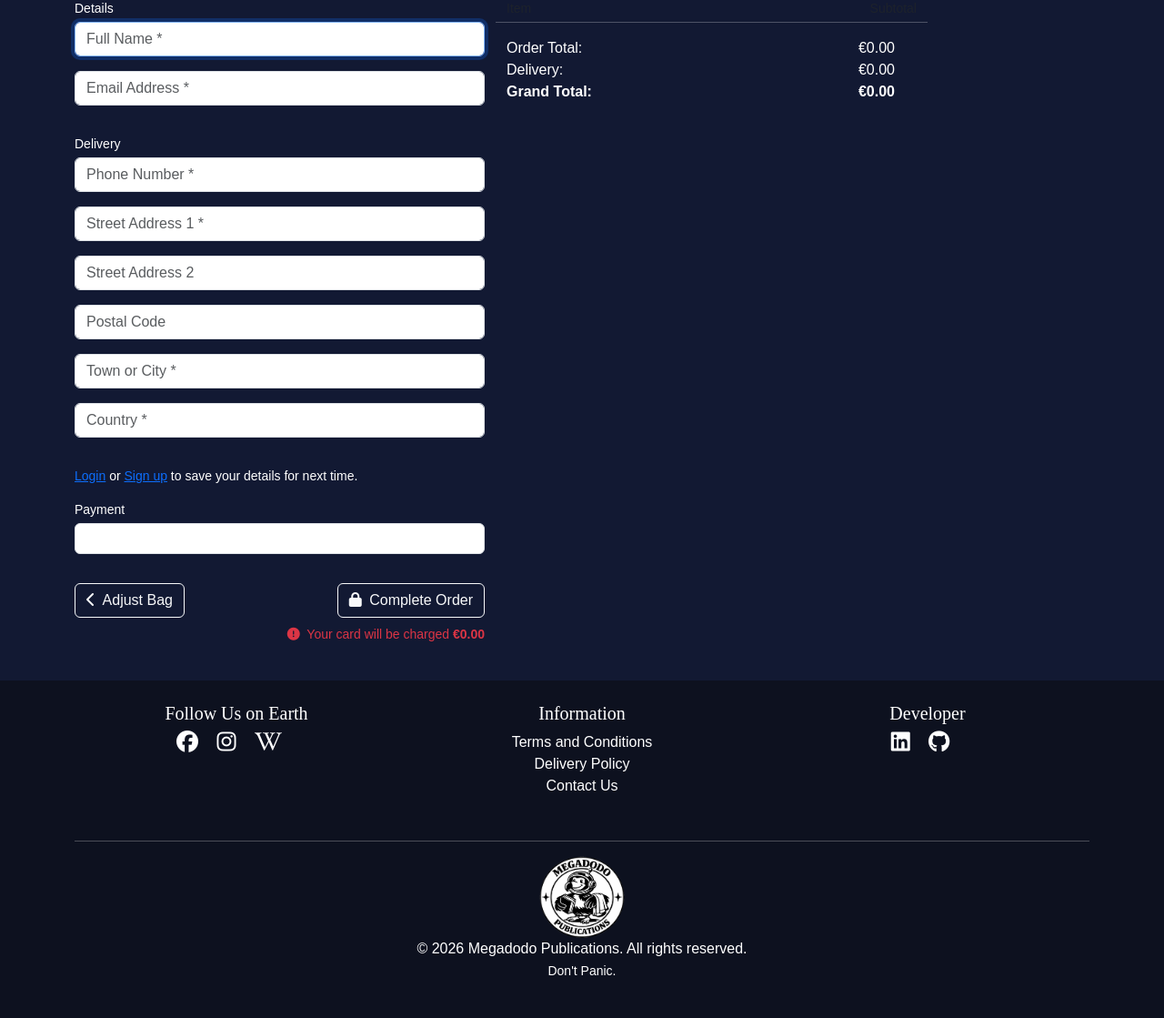
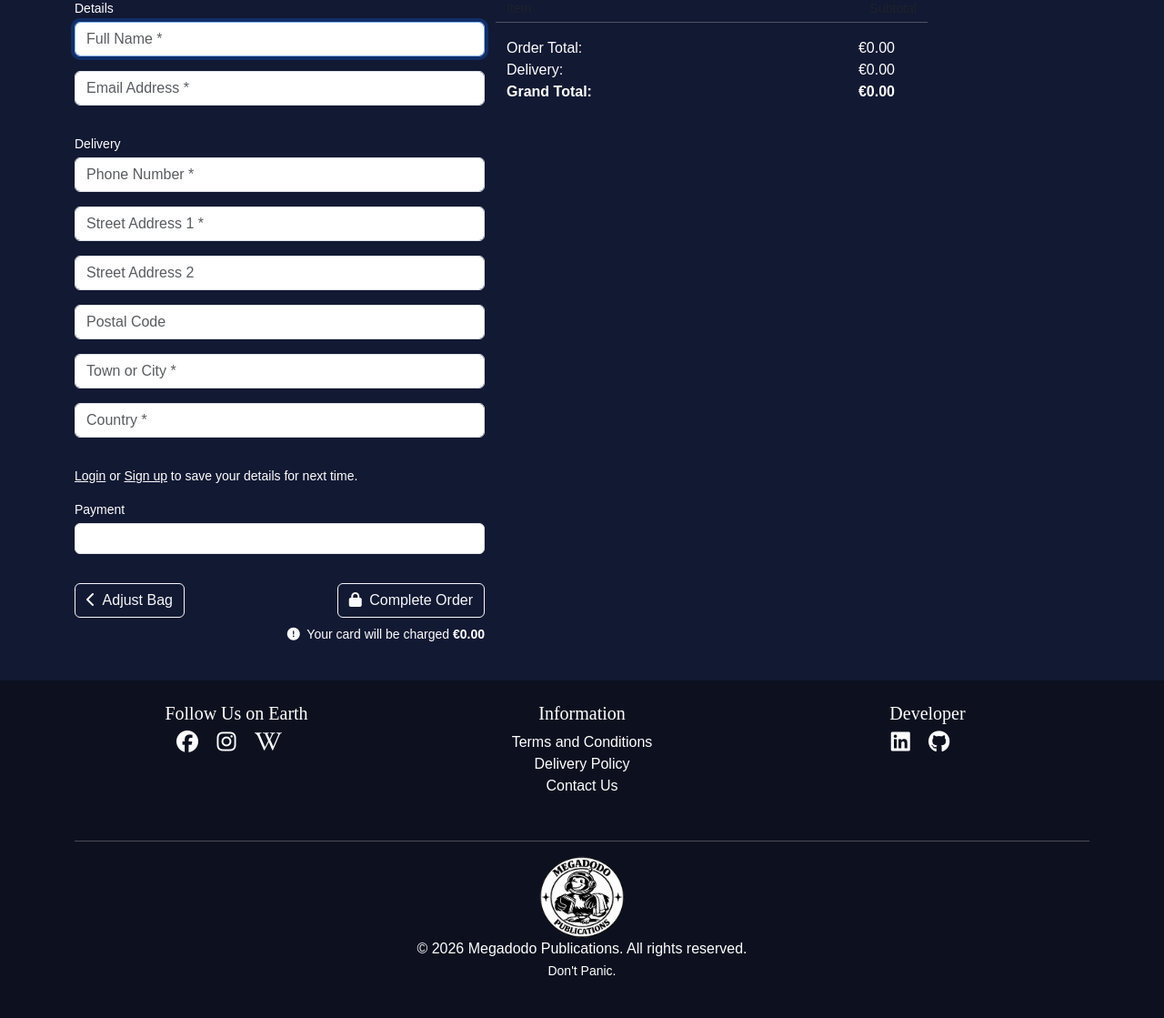
Before and after one commit to MrsmLisa/Megadodo-Publications, a Django app: template checkout/templates/checkout/checkout.html in a window 1280 px wide. Shown: the part 263-1382 px from the top of the page at 91% size. Run offline with Django 4.2, Linux system fonts and the light colour scheme; the template is opened without the code that fills it: values that come from a table or form of the project are taken from there, others are empty; parts of the project's set-up code (start-up, migrations or seed data) failed here and were passed over; some libraries are stand-ins or nearby versions; some web fonts are replaced.

Commit message:
Make small style changes and added images for readme

```diff
--- a/bag/templates/bag/bag.html
+++ b/bag/templates/bag/bag.html
@@ -69,7 +69,7 @@
             {% if free_delivery_delta > 0 %}
             <tr>
                 <td colspan="2">
-                    <p class="text-danger">Spend €{{ free_delivery_delta|floatformat:2 }} more for free delivery!</p>
+                    <p class="text-white">Spend €{{ free_delivery_delta|floatformat:2 }} more for free delivery!</p>
                 </td>
             </tr>
             {% endif %}
@@ -85,7 +85,7 @@
 
 {% else %}
 <div class="text-center mt-5">
-    <p>Your bag is empty. Don't panic – there are plenty of products to browse!</p>
+    <p class="text-white">Your bag is empty. Don't panic – there are plenty of products to browse!</p>
     <a href="{% url 'product_list' %}" class="btn btn-outline-light mt-2">Browse the Shop</a>
 </div>
 
--- a/checkout/templates/checkout/checkout.html
+++ b/checkout/templates/checkout/checkout.html
@@ -82,8 +82,8 @@
         </div>
         {% else %}
         <p class="small mt-2">
-            <a href="{% url 'account_login' %}">Login</a> or
-            <a href="{% url 'account_signup' %}">Sign up</a> to save your details for next time.
+            <a href="{% url 'account_login' %}" class="text-white">Login</a> or
+            <a href="{% url 'account_signup' %}" class="text-white">Sign up</a> to save your details for next time.
         </p>
         {% endif %}
         <fieldset class="mb-3">
@@ -102,7 +102,7 @@
                     <i class="fas fa-lock me-1"></i> Complete Order
                 </button>
             </div>
-            <p class="small text-danger mt-2 text-end">
+            <p class="small text-danger mt-2 text-end text-white">
                 <i class="fas fa-exclamation-circle me-1"></i>
                 Your card will be charged <strong>€{{ grand_total|floatformat:2 }}</strong>
             </p>
--- a/products/templates/products/product_list.html
+++ b/products/templates/products/product_list.html
@@ -21,10 +21,10 @@
 
 
 <!-- Product cards -->
-<div class="container mt-3" style="max-width: 900px;">
+<div class="container mt-3" style="max-width: 800px;">
     <div class="row justify-content-center g-4">
         {% for product in products %}
-        <div class="col-10 col-md-6 col-lg-4">
+        <div class="col-10 col-md-5">
             <div class="card h-100">
                     {% if product.image %}
                         <img src="{{ product.image.url }}" class="card-img-top" alt="{{ product.name }}">
```
Also changed, not shown: documentation/features/add-to-bag.png (added), documentation/features/bag.png (added), documentation/features/checkout.png (added), documentation/features/delivery.png (added), documentation/features/navbar.png (added), documentation/features/product-detail.png (added), documentation/features/product-list.png (added), documentation/features/search.png (added), documentation/features/stripe.png (added).
